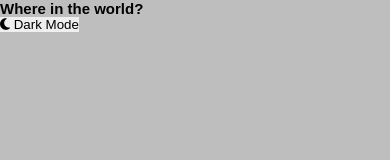
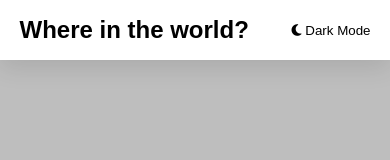
Before and after one commit to popehiflo/frontend-mentor, a plain HTML site: page rest-countries-api-with-color-theme-switcher/index.html in a window 390 px wide. Drawn offline with Linux system fonts and the light colour scheme.

Commit message:
feat: CSS for topbar (theme button and responsive)

```diff
--- a/rest-countries-api-with-color-theme-switcher/css/style.css
+++ b/rest-countries-api-with-color-theme-switcher/css/style.css
@@ -1,3 +1,7 @@
+:root{
+  --box-shadow: 0 0.5rem 1.5rem rgba(0, 0, 0, 0.1);
+  --border-radius: 0.5rem;
+}
 
 * {
   font-family: 'Poppins', sans-serif;
@@ -11,7 +15,7 @@
 }
 
 html {
-  font-size: 62.5%;
+  /* font-size: 62.5%; */
   overflow-x: hidden;
   scroll-behavior: smooth;
   scroll-padding-top: 2rem;
@@ -23,6 +27,7 @@ body {
   --color-text: #000000;
   color: var(--color-text);
   background: var(--color-bg-primary);
+  margin: auto;
 }
 
 body.dark {
@@ -32,6 +37,31 @@ body.dark {
 }
 
 .topbar {
+  background: var(--color-bg-secondary);
+  box-shadow: var(--box-shadow);
+  padding: 1.5rem 10%;
+}
+
+.topbar__content {
   display: flex;
   justify-content: space-between;
+  align-items: center;
 }
+
+.btn-theme {
+  background: var(--color-bg-secondary);
+  cursor: pointer;
+  opacity: 1;
+  color: var(--color-text);
+}
+
+.btn-theme:hover {
+  transform: scale(1.1);
+}
+
+
+@media (max-width: 576px) {
+  .topbar {
+    padding: 1rem 5%;
+  }
+}
```
